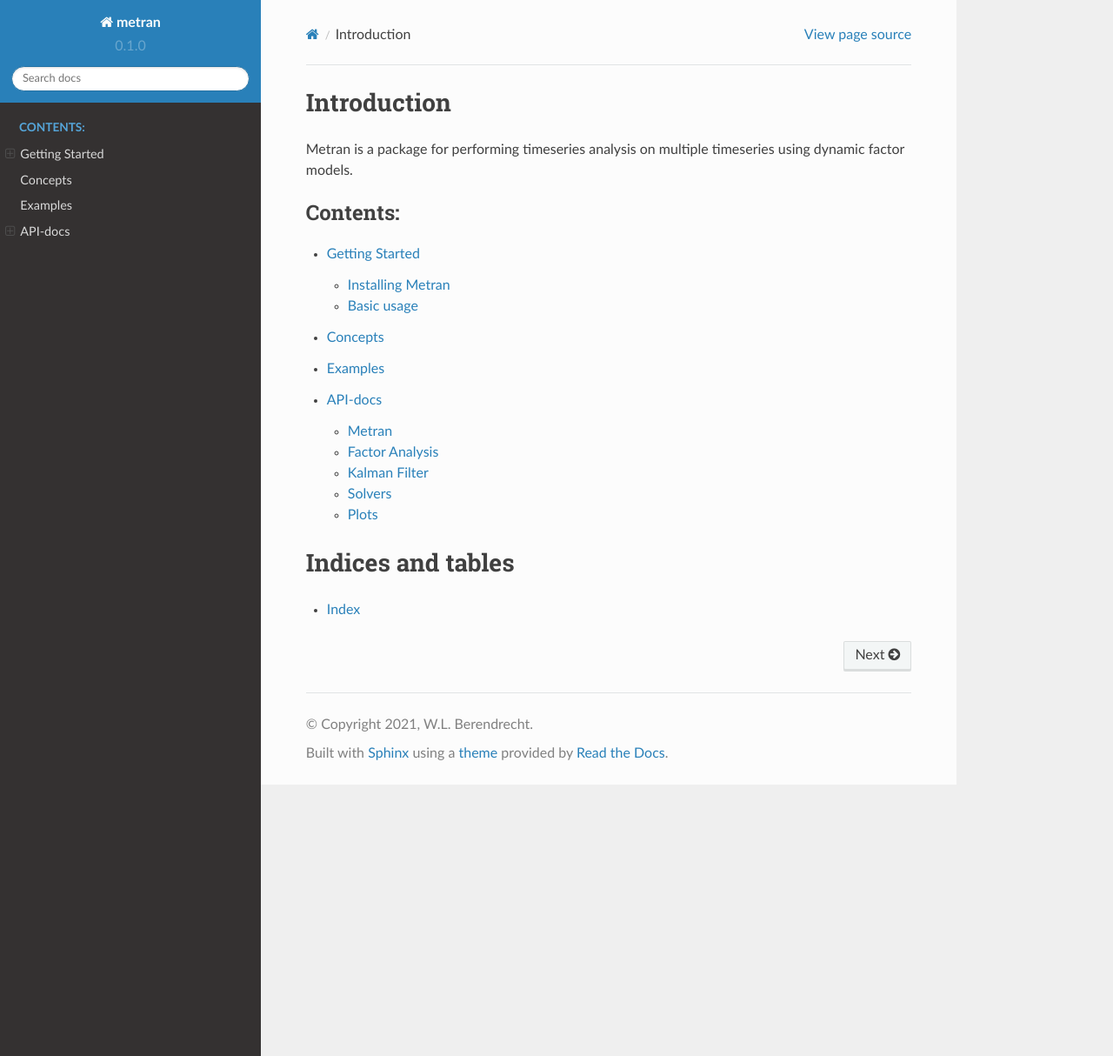
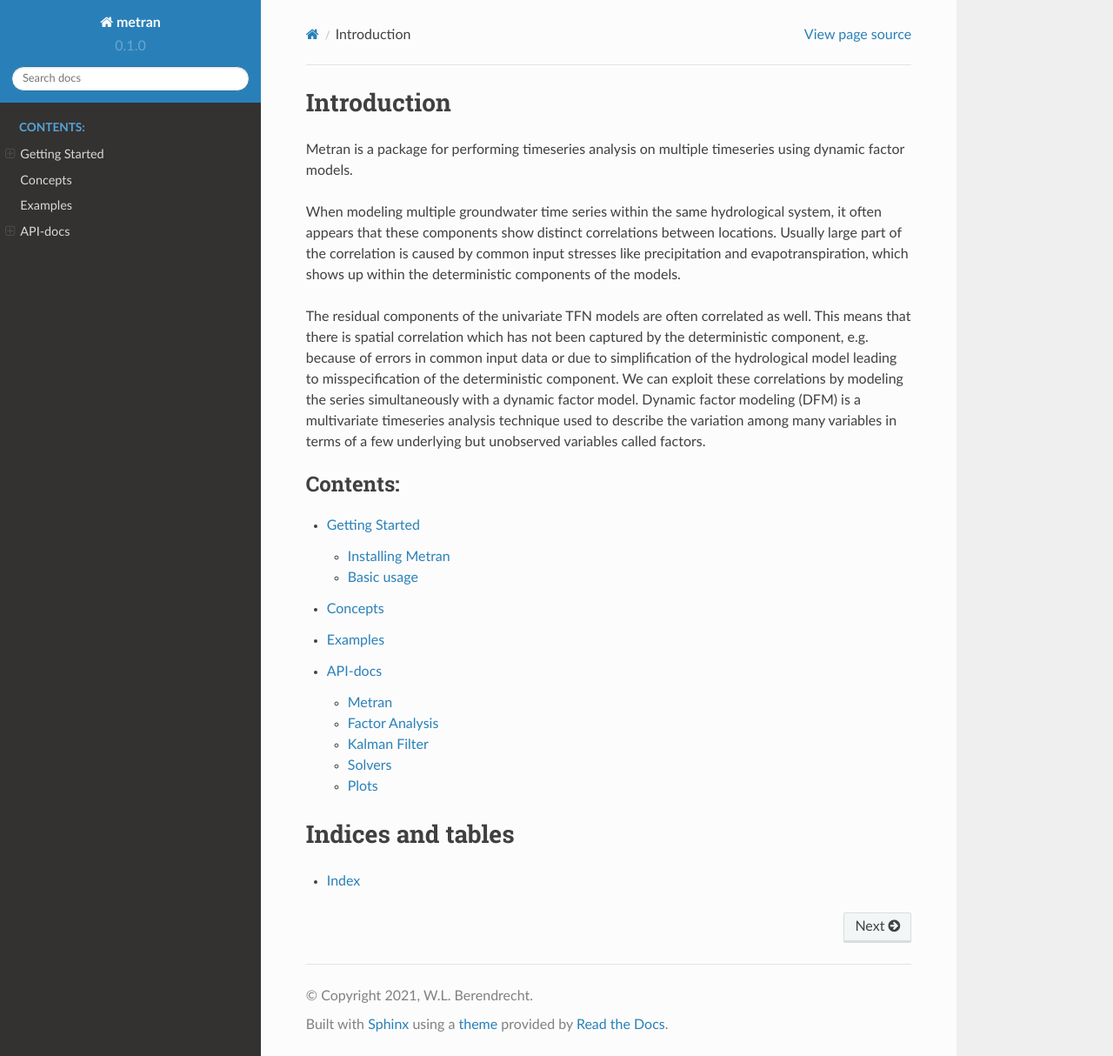
Before and after one commit to pastas/metran, a Sphinx documentation site: the page built from docs/index.rst, in a window 1280 px wide and 1214 px high. Shown: the whole window at 87% size. Built offline with Sphinx 7.4.7 and the Read the Docs theme 2.0.0, drawn with Linux system fonts in a browser that asks for light colours.

```diff
--- a/docs/index.rst
+++ b/docs/index.rst
@@ -8,6 +8,23 @@ Introduction
 
 Metran is a package for performing timeseries analysis on multiple
 timeseries using dynamic factor models.
+
+When modeling multiple groundwater time series within the same hydrological
+system, it often appears that these components show distinct correlations between
+locations. Usually large part of the correlation is caused by common input
+stresses like precipitation and evapotranspiration, which shows up within
+the deterministic components of the models.
+
+The residual components of the univariate TFN models are often correlated as
+well. This means that there is spatial correlation which has not been captured
+by the deterministic component, e.g. because of errors in common input data or
+due to simplification of the hydrological model leading to misspecification of
+the deterministic component. We can exploit these correlations by modeling the
+series simultaneously with a dynamic factor model. Dynamic factor modeling
+(DFM) is a multivariate timeseries analysis technique used to describe the
+variation among many variables in terms of a few underlying but unobserved
+variables called factors.
+
 
 .. toctree::
    :maxdepth: 2
```
Also changed, not shown: README.md (+3 -3 lines), docs/getting_started.rst (+5 -5 lines).
